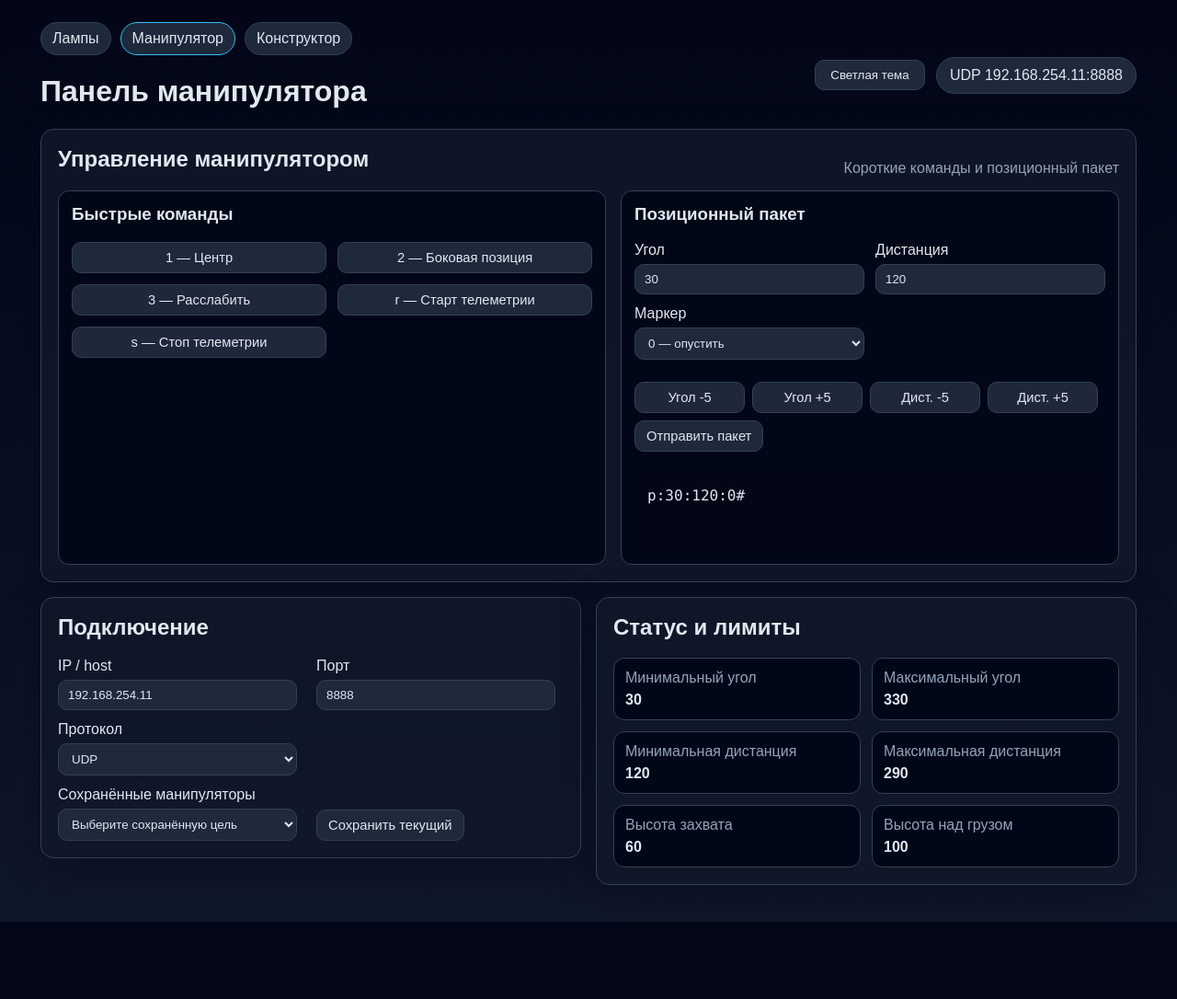
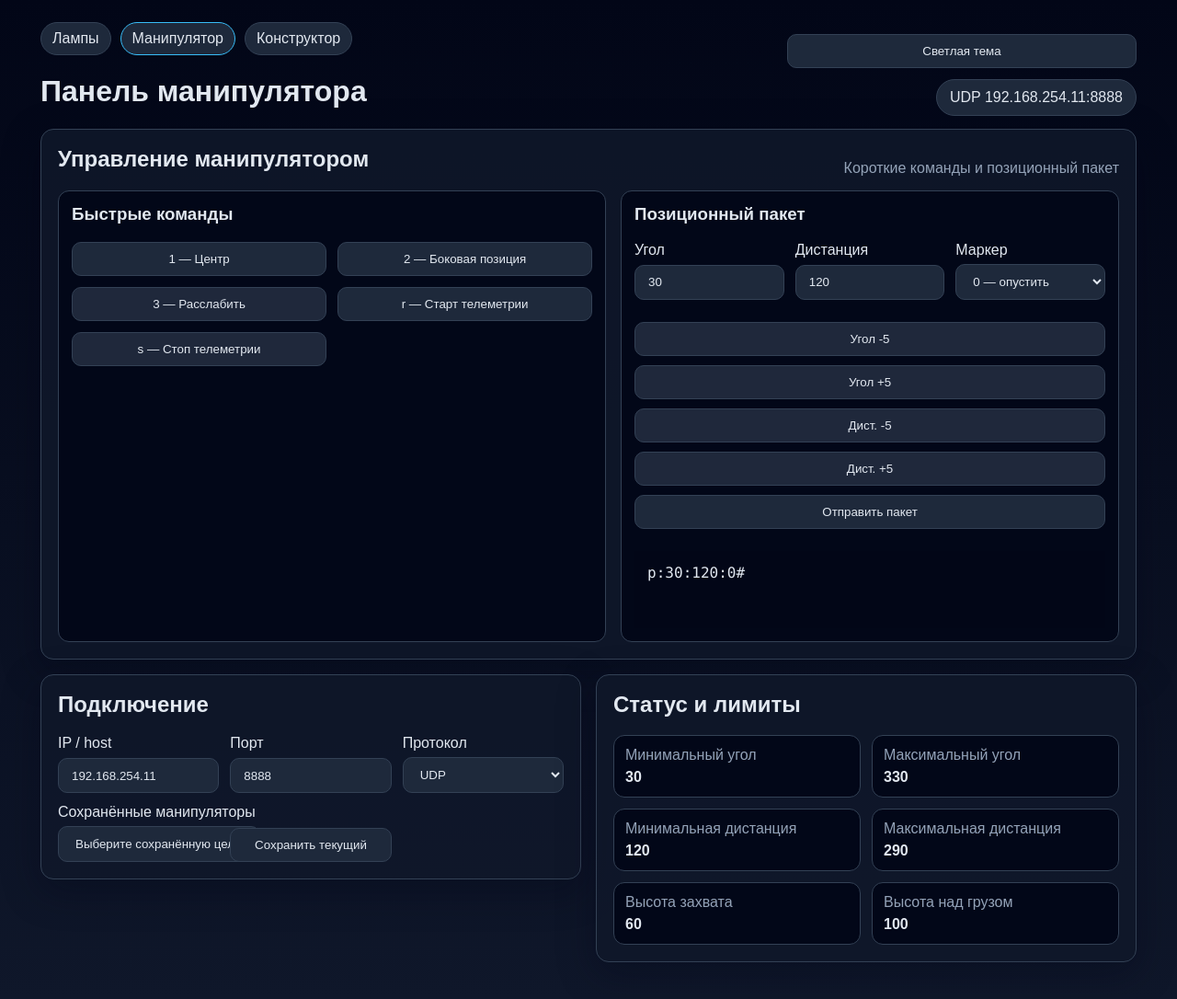
Before and after one commit to Brinrash/RTKWebserver, a Flask app: page /manipulator in a window 1280 px wide. Shown: the whole page at 92% size. Before the commit the page ends 1002 px from the top, so only its background shows below. Run offline with Flask 3, Linux system fonts and the light colour scheme; parts of the project's set-up code (start-up, migrations or seed data) failed here and were passed over; some libraries are stand-ins or nearby versions.

Commit message:
Update style.css

```diff
--- a/static/style.css
+++ b/static/style.css
@@ -751,12 +738,7 @@ pre {
 }
 
 .manipulator-v2 .builder-grid {
-  grid-template-columns: repeat(auto-fit, minmax(180px, 1fr));
-}
-
-.manipulator-v2 label,
-.manipulator-v2 .buttons.align-end {
-  min-width: 0;
+  grid-template-columns: repeat(3, minmax(0, 1fr));
 }
 
 .manipulator-v2 .buttons.align-end {
@@ -772,25 +754,9 @@ pre {
 }
 
 .manipulator-v2 input,
-.manipulator-v2 select {
+.manipulator-v2 select,
+.manipulator-v2 button {
   width: 100%;
-  max-width: 260px;
-  padding: 8px 10px;
-}
-
-.manipulator-v2 button {
-  width: auto;
-  min-width: 120px;
-  padding: 8px 12px;
-}
-
-.manipulator-v2 .buttons {
-  gap: 8px;
-}
-
-.manipulator-v2 .quick-command-grid .btn,
-.manipulator-v2 .buttons .btn {
-  font-size: 0.92rem;
 }
 
 .manipulator-v2 .manipulator-secondary-grid {
@@ -805,65 +771,4 @@ pre {
   .manipulator-v2 .manipulator-commands {
     grid-template-columns: 1fr;
   }
-
-  .manipulator-v2 input,
-  .manipulator-v2 select,
-  .manipulator-v2 button {
-    width: 100%;
-    max-width: none;
-  }
 }
-
-
-#add-lamp-form button {
-  align-self: end;
-  min-height: 40px;
-}
-
-#manipulator-target-form .buttons.align-end {
-  justify-content: flex-start;
-  flex-wrap: wrap;
-}
-
-#manipulator-target-form .buttons.align-end .btn {
-  max-width: 220px;
-}
-
-
-/* brighter light-theme action colors */
-html[data-theme="light"] .btn.red { background: #fecaca; border-color: #f87171; color: #7f1d1d; }
-html[data-theme="light"] .btn.yellow { background: #fef08a; border-color: #eab308; color: #713f12; }
-html[data-theme="light"] .btn.green { background: #bbf7d0; border-color: #4ade80; color: #14532d; }
-html[data-theme="light"] .btn.blue { background: #bfdbfe; border-color: #60a5fa; color: #1e3a8a; }
-html[data-theme="light"] .btn.off { background: #e2e8f0; border-color: #94a3b8; color: #334155; }
-html[data-theme="light"] .segment { border-color: #7aa1d6; }
-html[data-theme="light"] .lamp-button.selected { outline-color: #2563eb; }
-
-#manual-color-buttons .btn.active {
-  box-shadow: inset 0 0 0 2px rgba(255, 255, 255, 0.8), 0 0 0 2px var(--outline);
-  transform: translateY(-1px);
-}
-
-#manual-mode-switch .btn {
-  min-width: 180px;
-}
-
-/* constructor page */
-.constructor-page .builder-grid {
-  grid-template-columns: repeat(auto-fit, minmax(190px, 1fr));
-}
-
-.constructor-page #step-fields label {
-  background: var(--panel-3);
-  border: 1px solid var(--border);
-  border-radius: 10px;
-  padding: 10px;
-}
-
-.constructor-page #scenario-steps .program-item {
-  align-items: start;
-}
-
-.constructor-page #scenario-json-preview {
-  min-height: 140px;
-}
```
Also changed, not shown: other parts of static/style.css (+12 -25 lines).
